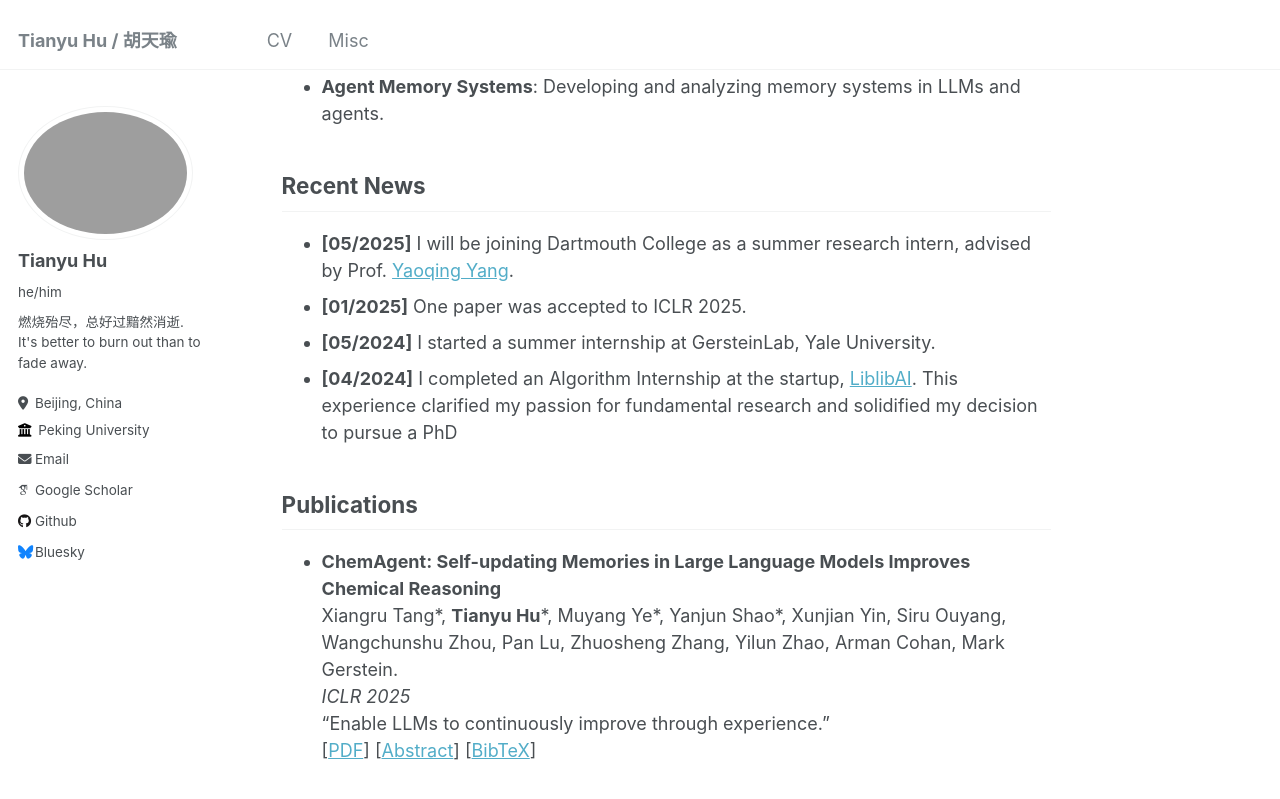
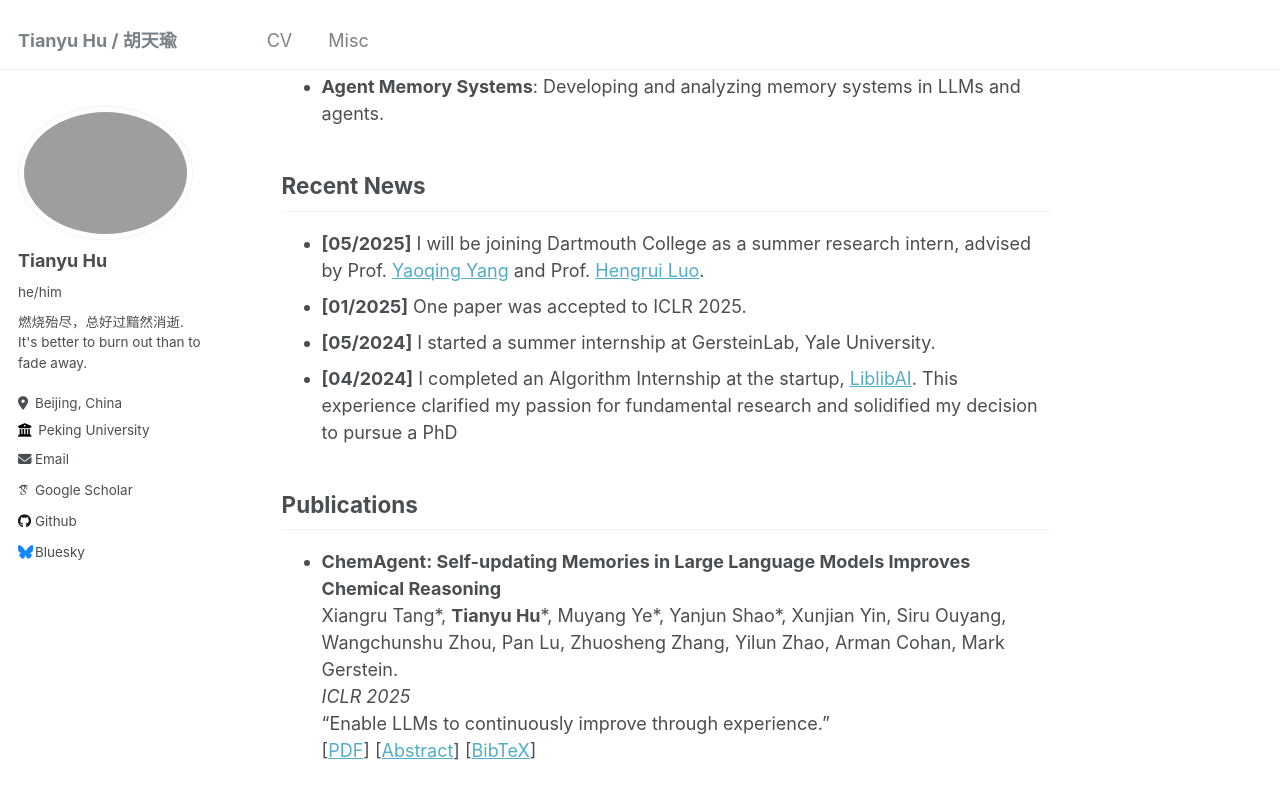
Before and after one commit to TheWayLost/thewaylost.github.io, a Jekyll site: the page built from _pages/about.md, in a window 1280 px wide and 900 px high, scrolled down 379 px. Shown: the top 799 px of the window. Built offline with Jekyll 4.4.1, drawn with Linux system fonts in a browser that asks for light colours; some web fonts are replaced.

Commit message:
add adviser

```diff
--- a/_pages/about.md
+++ b/_pages/about.md
@@ -10,7 +10,7 @@ redirect_from:
 
 I am a final-year undergraduate student ('26) in School of EECS, Peking University. I am also a member of the [**Zhi-Class**](https://zhi-class.ai/), an honors program in Artificial Intelligence at Peking University.
 
-Currently, I am a Research Intern at Dartmouth College, advised by Prof. [Yaoqing Yang](https://yaoqingly.github.io/).
+Currently, I am a Research Intern at Dartmouth College, advised by Prof. [Yaoqing Yang](https://sites.google.com/site/yangyaoqingcmu/).
 
 My research interests include:
 *   **Interpretability**: Understanding the mechanisms, dynamics, and generalization of Large Language Models (LLMs) and other machine learning models.
@@ -20,7 +20,7 @@ My research interests include:
 
 ## Recent News
 <ul>
-  <li><b>[05/2025]</b> I will be joining Dartmouth College as a summer research intern, advised by Prof. <a href="https://yaoqingly.github.io/" target="_blank" rel="noopener noreferrer">Yaoqing Yang</a>.</li>
+  <li><b>[05/2025]</b> I will be joining Dartmouth College as a summer research intern, advised by Prof. <a href="https://sites.google.com/site/yangyaoqingcmu/" target="_blank" rel="noopener noreferrer">Yaoqing Yang</a> and Prof. <a href="https://hrluo.github.io/" target="_blank" rel="noopener noreferrer">Hengrui Luo</a>.</li>
   <li><b>[01/2025]</b> One paper was accepted to ICLR 2025.</li>
   <li><b>[05/2024]</b> I started a summer internship at GersteinLab, Yale University.</li>
   <li><b>[04/2024]</b> I completed an Algorithm Internship at the startup, <a href="https://www.liblib.art/" target="_blank" rel="noopener noreferrer">LiblibAI</a>. This experience clarified my passion for fundamental research and solidified my decision to pursue a PhD</li>
```
